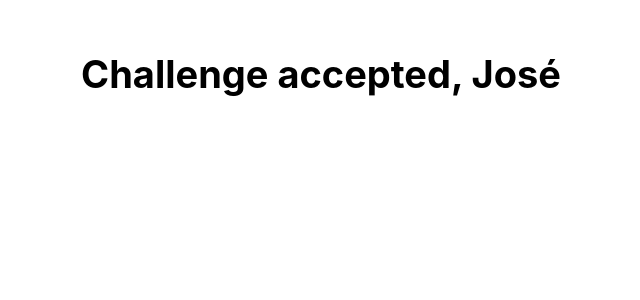
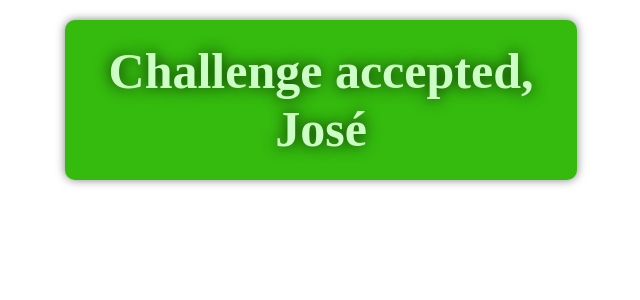
Before and after one commit to JLbr2022/react-ejercicio-aula-14, a React (Create React App) app: page / in a window 1280 px wide. Shown: the top 300 px of the page, without its empty margins (319-959 px from the left). Built offline with nearby package versions, Linux system fonts and the light colour scheme.

Commit message:
ADD styles

```diff
--- a/src/App.css
+++ b/src/App.css
@@ -3,3 +3,10 @@
   font-size: 38px;
   font-weight: bold;
 }
+
+.centered {
+  display: flex;
+  flex-direction: column;
+  align-items: center;
+  justify-content: center;
+}
--- a/src/App.js
+++ b/src/App.js
@@ -4,7 +4,7 @@ import Challenge from "./Components/Challenge/Challenge";
 
 function App() {
   return (
-    <div className="App">
+    <div className="App centered">
       <Challenge userName="José" content="Challenge accepted," />
     </div>
   );
--- a/src/Components/Challenge/Challenge.css
+++ b/src/Components/Challenge/Challenge.css
@@ -0,0 +1,18 @@
+.challenge {
+  width: 40%;
+  height: 20vh;
+  background-color: #34bb0e;
+  border-radius: 10px;
+  box-shadow: 0px 0px 10px rgba(0, 0, 0, 0.5);
+  padding: 20px;
+  margin: 20px;
+}
+
+.DisplayContent h4 {
+  color: rgb(205, 254, 197);
+  width: 100%;
+  height: 15vh;
+  padding: 20px;
+  font-size: 50px;
+  text-shadow: 0px 0px 15px rgba(0, 0, 0, 0.80);
+}
--- a/src/Components/Challenge/Challenge.js
+++ b/src/Components/Challenge/Challenge.js
@@ -1,12 +1,15 @@
 import React from "react";
+import "./Challenge.css";
 
 class Challenge extends React.Component {
   render() {
     return (
-      <div>
-        <h4>
-          {this.props.content} {this.props.userName}
-        </h4>
+      <div className="challenge">
+        <div className="DisplayContent">
+          <h4 className="centered">
+            {this.props.content} {this.props.userName}
+          </h4>
+        </div>
       </div>
     );
   }
--- a/src/index.css
+++ b/src/index.css
@@ -1,4 +1,10 @@
-body {
+* {
+  margin: 0;
+  padding: 0;
+  box-sizing: border-box;
+}
+
+/* body {
   margin: 0;
   font-family: -apple-system, BlinkMacSystemFont, 'Segoe UI', 'Roboto', 'Oxygen',
     'Ubuntu', 'Cantarell', 'Fira Sans', 'Droid Sans', 'Helvetica Neue',
@@ -10,4 +16,4 @@ body {
 code {
   font-family: source-code-pro, Menlo, Monaco, Consolas, 'Courier New',
     monospace;
-}
+} */
```
